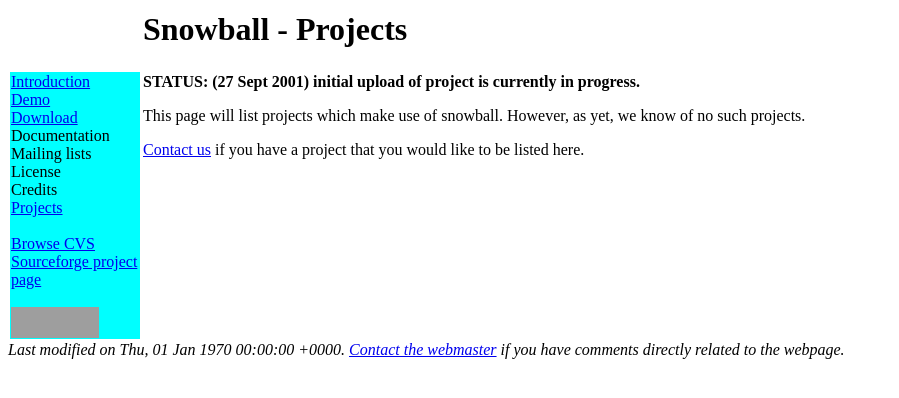
After one commit to snowballstem/snowball-website, a PHP site: page /projects.php in a window 1280 px wide. The commit adds this page. Shown: the top 398 px of the page, without its empty margins (0-899 px from the left). Run offline with PHP 8.4, Linux system fonts and the light colour scheme; grey boxes are pictures that could not be loaded.

Commit message:
Add a few more (empty) pages.
git-svn-id: svn+userv://snowball.tartarus.org/snowball/trunk/website@33 633ccae0-01f4-0310-8c99-d3591da6f01f

```diff
--- a/demo.php
+++ b/demo.php
@@ -26,4 +26,4 @@ if ($words != '')
 }
 ?>
 
-<?php displayFooter(""); ?>
+<?php displayFooter(); ?>
--- a/index.php
+++ b/index.php
@@ -24,4 +24,4 @@ strongly encouraged to submit any and all comments, problem reports and
 improvements.
 
 </p>
-<?php displayFooter(""); ?>
+<?php displayFooter(); ?>
--- a/menu.inc
+++ b/menu.inc
@@ -68,7 +68,8 @@ function displayFooter()
 Last modified on <?php
   global $PHP_SELF;
   echo date('r', filemtime($PHP_SELF));
-?>
+?>.
+<a href="mailto:richardb@users.sourceforge.net">Contact the webmaster</a> if you have comments directly related to the webpage.
 </address>
 </body>
 </html>
--- /dev/null
+++ b/projects.php
@@ -0,0 +1,15 @@
+<?php
+  require "menu.inc";
+  displayHeader("Projects");
+?>
+<p>
+
+This page will list projects which make use of snowball.
+However, as yet, we know of no such projects.
+
+</p><p>
+<a href="mailto:snowball-discuss@lists.sourceforge.net">Contact us</a> if
+you have a project that you would like to be listed here.
+
+</p>
+<?php displayFooter(); ?>
```
Also changed, not shown: download.php (added, +10 -0 lines).
